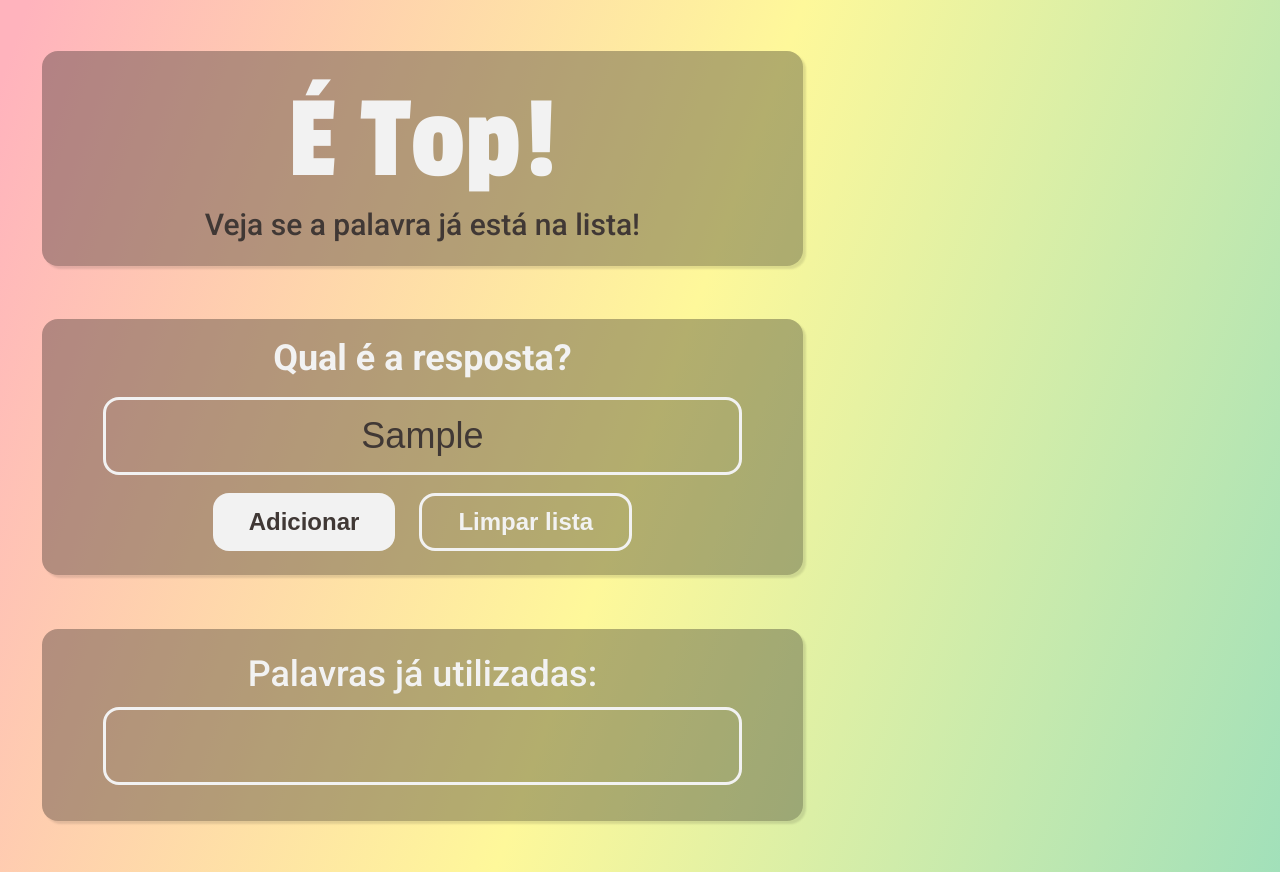
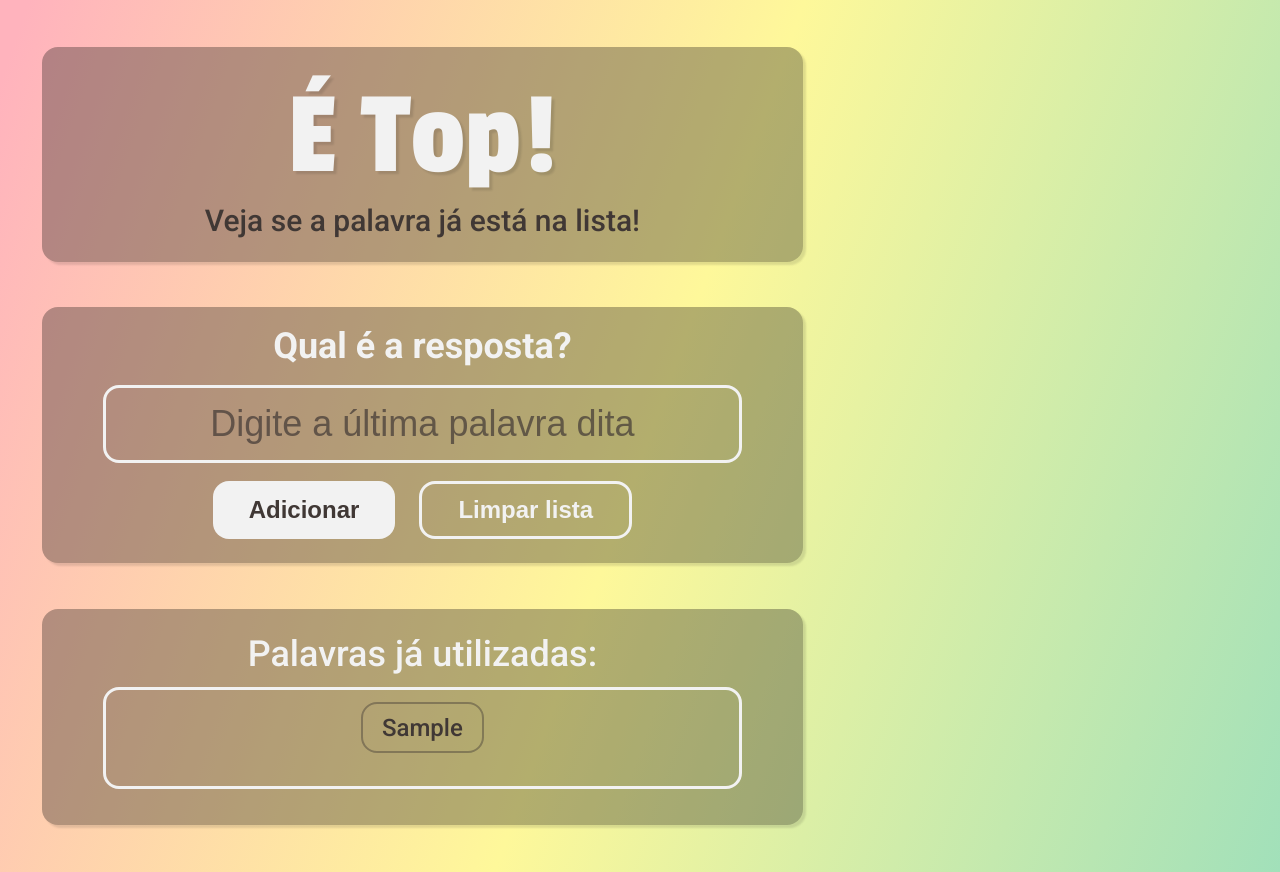
Before and after one commit to gogoiaba/P-gina-para-auxiliar-o-e-top, a plain HTML site: page index.html in a window 1280 px wide. Both pictures are taken after typing "Sample" into the empty fields and a click on the button "Adicionar". Drawn offline with Linux system fonts and the light colour scheme.

Commit message:
javascrip feito, falta só a imagem

```diff
--- a/app.js
+++ b/app.js
@@ -1,3 +1,4 @@
+// Acertando o input
 const meuInput = document.querySelector('.input__input');
 meuInput.addEventListener('focus', function() {
     this.placeholder = '';
@@ -5,3 +6,36 @@ meuInput.addEventListener('focus', function() {
 meuInput.addEventListener('blur', function() {
     this.placeholder = 'Digite a última palavra dita';
 });
+
+// começando a funcionalidade da lista
+let palavras = [];
+
+function adicionar() {
+    let palavra = document.getElementById("palavra-input");
+
+    if (palavra.value == "") {
+        alert("Nenhuma palavra digitada!");
+        return;
+    }
+
+    if (palavras.includes(palavra.value)) {
+        alert("Esta palavra já foi dita");
+        return;
+    }
+
+    palavras.push(palavra.value);
+
+    let novaPalavra = document.createElement("span");
+    novaPalavra.classList.add("palavra__escrita");
+    novaPalavra.textContent = palavra.value;
+
+    let lista = document.getElementById("lista-palavras");
+    lista.appendChild(novaPalavra);
+
+    palavra.value = "";
+}
+
+function limpar() {
+    palavras = [];
+    document.getElementById("lista-palavras").innerHTML = "";
+}
--- a/index.html
+++ b/index.html
@@ -18,17 +18,17 @@
                     <h2>Qual é a resposta?</h2>
                 </div>
                 <div class="input__campo">
-                    <input type="text" class="input__input" id="input" placeholder="Digite a última palavra dita">
+                    <input type="text" class="input__input" id="palavra-input" placeholder="Digite a última palavra dita">
                     <div class="botoes__input">
-                        <button type="button" class="button primary">Adicionar</button>
-                        <button type="button" class="button secondary">Limpar lista</button>
+                        <button onclick="adicionar()" type="button" class="button primary">Adicionar</button>
+                        <button onclick="limpar()" type="button" class="button secondary">Limpar lista</button>
                     </div>
                 </div>
             </div>
             <div class="container__lista bloco__container">
                 <div class="lista__titulo">Palavras já utilizadas:</div>
-                <div class="lista__paragrafo">
-                    <p id="lista-palavras"></p>
+                <div class="box__paragrafo">
+                    <div id="lista-palavras" class="lista__paragrafo"></div>
                 </div>
             </div>
         </div>
--- a/style.css
+++ b/style.css
@@ -4,7 +4,7 @@
     --cor-primaria: #F2F2F2;
     --cor-secundaria: #d5d4d4;
     --cor-texto: #403835;
-    --cor-destaque: ;
+    --cor-apagada: #4038356d;
     --fonte-titulo: "Passion One", sans-serif;
     --fonte-texto: "Roboto", sans-serif;
 
@@ -52,6 +52,7 @@ html {
     font-weight: 400;
     font-size: 5rem;
     margin-top: 1rem;
+    text-shadow: 3px 3px 2px rgba(25, 22, 21, 0.12);;
     color: var(--cor-primaria);
 }
 
@@ -143,18 +144,31 @@ html {
     font-size: 1.5rem;
 }
 
-.lista__paragrafo {
-    align-items: center;
+.box__paragrafo {
     border: 3px solid var(--cor-primaria);
     border-radius: 16px;
     color: var(--cor-texto);
-    display: flex;
     font-size: 1rem;
     font-weight: 500;
-    justify-content: center;
     margin: 0.5rem;
     margin-bottom: 1.5rem;
     padding: 0.5rem;
     width: 80%;
-    min-height: 2rem;
+    min-height: 3rem;
 }
+
+.lista__paragrafo {
+    display: flex;
+    flex-wrap: wrap;
+    font-size: 1rem;
+    font-weight: 500;
+    justify-content: center;
+    gap: 0.5rem; /* Adiciona espaço entre as palavras */
+}
+
+.palavra__escrita {
+    padding: 0.4rem 0.8rem;
+    border: 2px solid var(--cor-apagada);
+    border-radius: 16px;
+    display: inline-block; /* Garante que as palavras sejam exibidas em bloco */
+}
```
